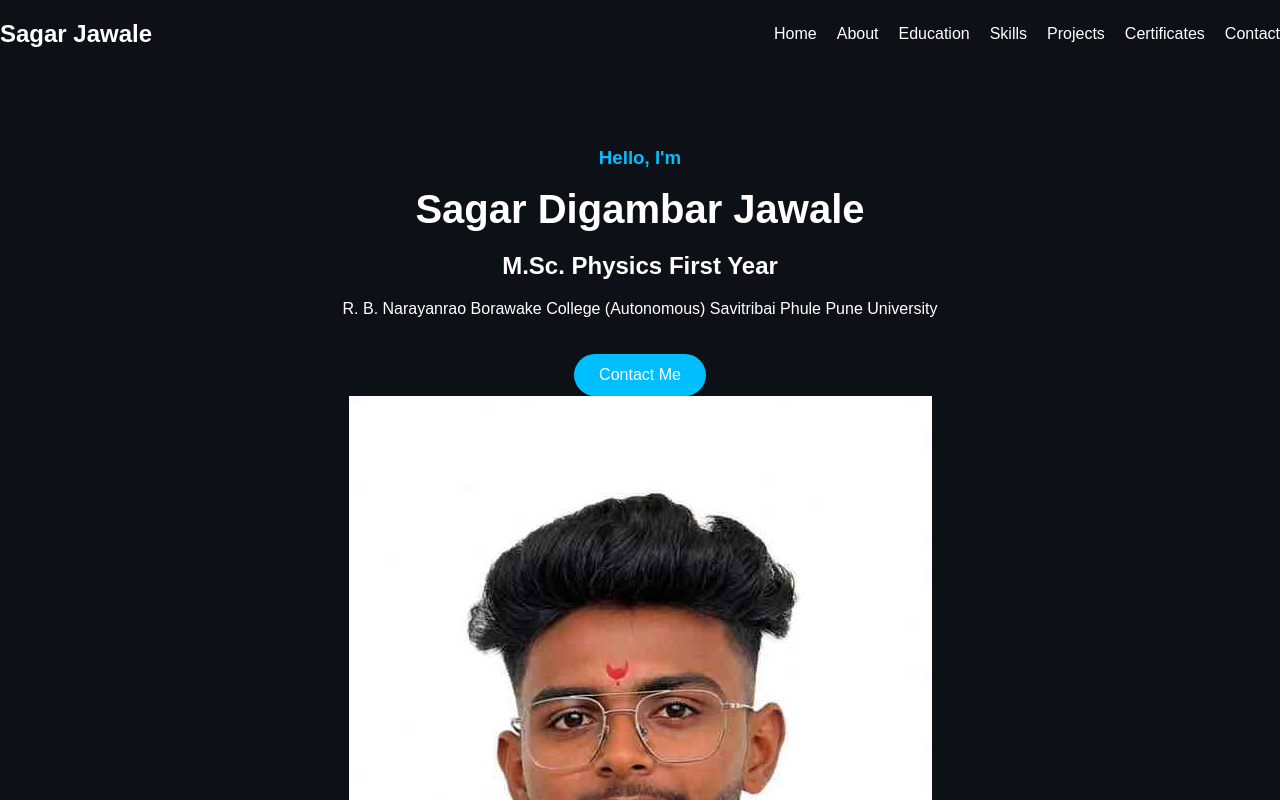
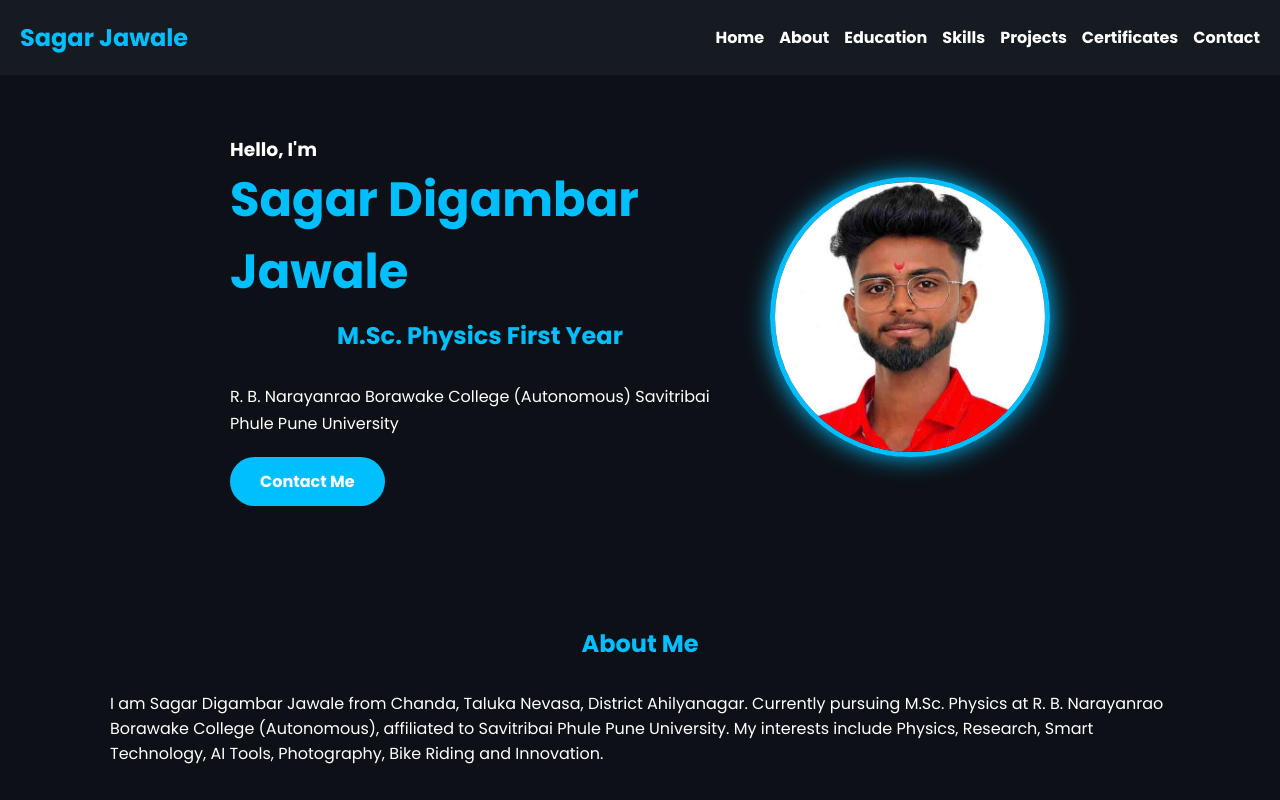
Before and after one commit to thesagar0/thesagar0.github.io, a plain HTML site: page index.html in a window 1280 px wide. Shown: the top 800 px of the page. Drawn offline with Linux system fonts and the light colour scheme.

Commit message:
Refactor CSS styles for layout and design improvements

```diff
--- a/style.css
+++ b/style.css
@@ -1,73 +1,132 @@
+*{
+margin:0;
+padding:0;
+box-sizing:border-box;
+font-family:Poppins,sans-serif;
+}
+
 body{
-    margin:0;
-    font-family:Arial,sans-serif;
 background:#0d1117;
 color:white;
-}
-
-header{
-    background:#161b22;
-    padding:15px;
-    position:sticky;
-    top:0;
 }
 
 nav{
 display:flex;
 justify-content:space-between;
 align-items:center;
+padding:20px;
+background:#161b22;
+position:sticky;
+top:0;
+}
+
+nav h2{
+color:#00bfff;
 }
 
 nav ul{
+display:flex;
 list-style:none;
-    display:flex;
-    gap:20px;
+gap:15px;
 }
 
 nav a{
+text-decoration:none;
 color:white;
-    text-decoration:none;
+font-weight:bold;
 }
 
 .hero{
-    text-align:center;
+display:flex;
+flex-wrap:wrap;
+justify-content:center;
+align-items:center;
 padding:60px 20px;
+gap:40px;
 }
 
-.profile{
-    width:180px;
-    height:180px;
-    border-radius:50%;
-    border:4px solid #00bfff;
+.hero-text{
+max-width:500px;
 }
 
-h1{
-    font-size:40px;
-    margin:15px 0;
+.hero h1{
+font-size:48px;
+color:#00bfff;
 }
 
-h3{
-    color:#00bfff;
+.hero h2{
+margin-top:10px;
+}
+
+.hero p{
+margin:20px 0;
+line-height:1.7;
+}
+
+.hero img{
+width:280px;
+height:280px;
+border-radius:50%;
+border:5px solid #00bfff;
+object-fit:cover;
+box-shadow:0 0 25px #00bfff;
 }
 
 .btn{
 display:inline-block;
-    margin-top:20px;
+padding:12px 30px;
 background:#00bfff;
 color:white;
-    padding:12px 25px;
+text-decoration:none;
 border-radius:30px;
-    text-decoration:none;
+font-weight:bold;
 }
 
 section{
-    padding:50px 20px;
-    max-width:900px;
+padding:60px 20px;
+max-width:1100px;
 margin:auto;
 }
 
+section h2{
+text-align:center;
+margin-bottom:30px;
+color:#00bfff;
+}
+
+.card{
+background:#161b22;
+padding:20px;
+border-radius:15px;
+margin-bottom:20px;
+box-shadow:0 0 10px rgba(0,191,255,.2);
+}
+
 footer{
+background:#161b22;
+padding:25px;
 text-align:center;
-    padding:20px;
-    background:#161b22;
+margin-top:40px;
 }
+
+@media(max-width:768px){
+
+nav{
+flex-direction:column;
+}
+
+nav ul{
+flex-wrap:wrap;
+justify-content:center;
+}
+
+.hero{
+flex-direction:column-reverse;
+text-align:center;
+}
+
+.hero h1{
+font-size:34px;
+}
+
+}
```
Lines whose indentation alone changed are shown as unchanged.
